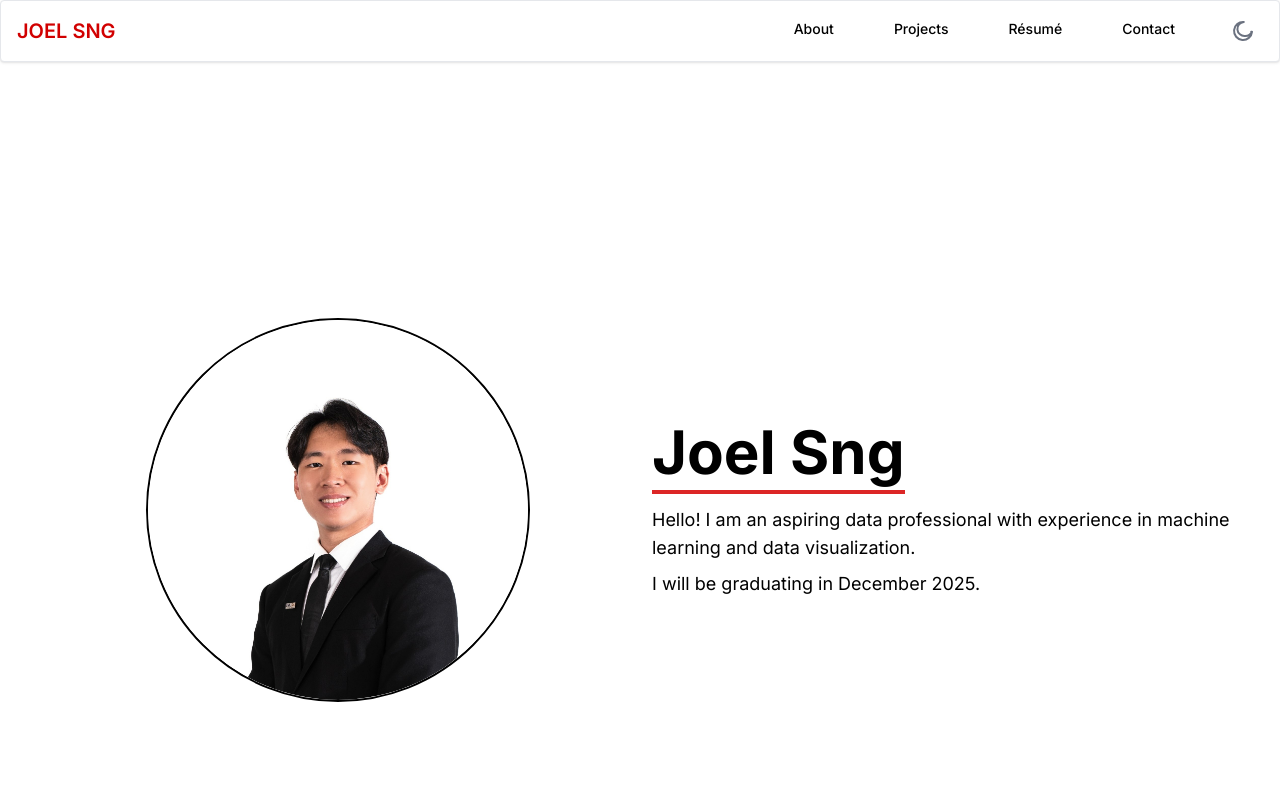
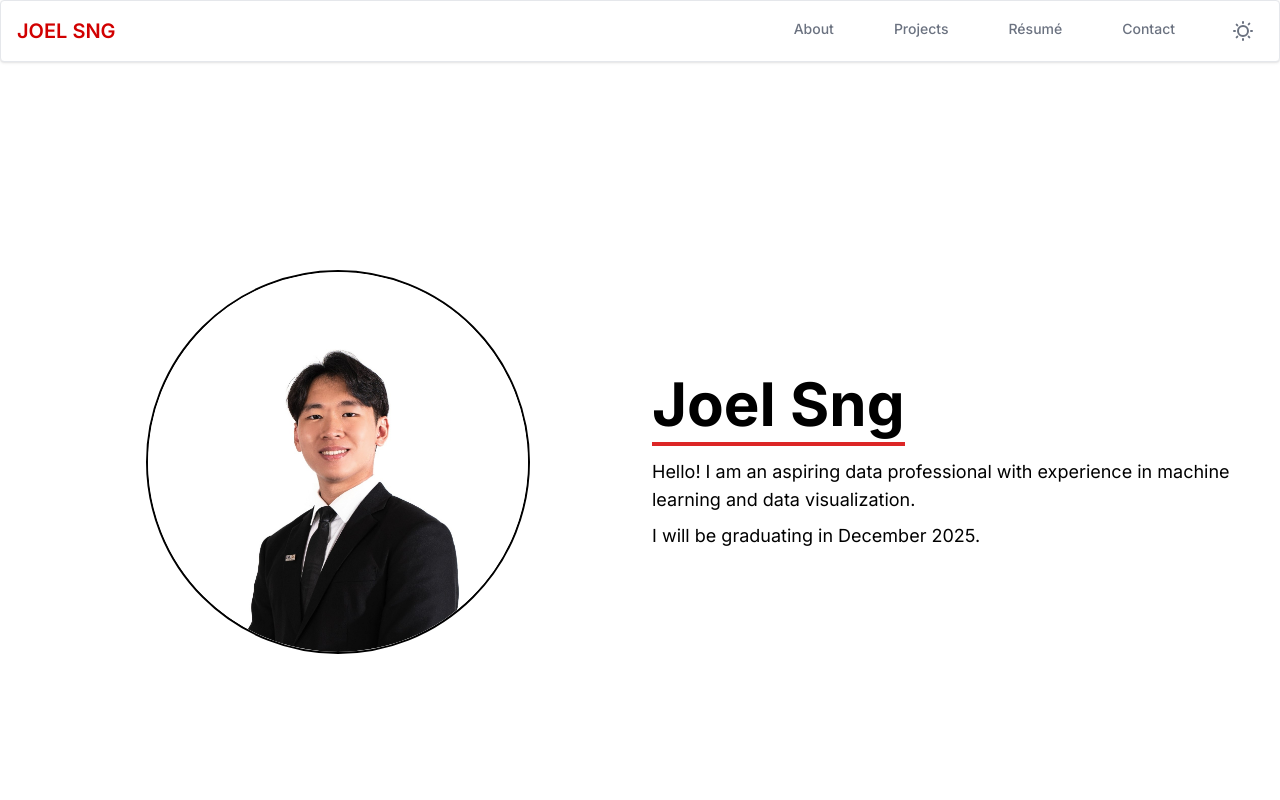
Before and after one commit to JoelSngZhenWei/testportfolio, a Next.js app: page / in a window 1280 px wide. Shown: the top 800 px of the page. Built offline with nearby package versions, Linux system fonts and the light colour scheme.

Commit message:
final changes for the night

```diff
--- a/app/globals.css
+++ b/app/globals.css
@@ -46,3 +46,33 @@ body {
 
 
 /* End Glowing Effect */
+
+/* Spin effect for navbar */
+@keyframes spin-fast {
+  0% {
+    transform: rotate(0deg);
+  }
+  100% {
+    transform: rotate(360deg);
+  }
+}
+
+@keyframes spin-slow {
+  0% {
+    transform: rotate(0deg);
+  }
+  100% {
+    transform: rotate(360deg);
+  }
+}
+
+.animate-spin-fast {
+  animation: spin-fast 0.5s linear; /* Fast spin duration */
+}
+
+.animate-spin-slow {
+  animation: spin-slow 0.5s ease-out; /* Slow down and stop duration */
+}
+
+
+/* End Spin effect */
--- a/app/page.tsx
+++ b/app/page.tsx
@@ -8,7 +8,7 @@ import Image from "next/image";
 
 export default function Home() {
   return (
-    <main className="flex flex-col items-center justify-center min-h-screen w-full px-6 py-12">
+    <main className="flex flex-col items-center justify-center min-h-screen w-full px-6 ">
       {/* Hero Section */}
       <Hero />
 
--- a/components/Header.tsx
+++ b/components/Header.tsx
@@ -1,23 +1,34 @@
 "use client";
-import { useState, useEffect } from "react";
+import { useState } from "react";
 import { usePathname } from "next/navigation";
 
 export default function Header() {
   const [isMenuOpen, setIsMenuOpen] = useState(false);
   const [isDarkMode, setIsDarkMode] = useState(false);
+  const [isAnimating, setIsAnimating] = useState(false);
+  const [isDecelerating, setIsDecelerating] = useState(false);
   const pathname = usePathname();
 
   const handleMenuToggle = () => {
     setIsMenuOpen(!isMenuOpen);
   };
 
-  // Function to check if a link is active
   const isActive = (href: string) => pathname === href;
 
-  // Toggle dark mode
   const handleDarkModeToggle = () => {
-    setIsDarkMode(!isDarkMode);
-    document.documentElement.classList.toggle("dark", !isDarkMode);
+    setIsAnimating(true); // Start the fast spin animation
+    setIsDecelerating(false); // Reset the deceleration state
+
+    setTimeout(() => {
+      setIsDarkMode(!isDarkMode); // Change the mode after the fast spin
+      setIsAnimating(false); // Stop the fast spin
+      setIsDecelerating(true); // Start decelerating after icon change
+    }, 500); // Duration of the fast spin animation in milliseconds
+
+    setTimeout(() => {
+      setIsDecelerating(false); // Stop the deceleration
+      document.documentElement.classList.toggle("dark", !isDarkMode);
+    }, 1000); // Total duration: 500ms fast spin + 500ms slow deceleration
   };
 
   return (
@@ -30,7 +41,6 @@ export default function Header() {
             </span>
           </a>
           <div className="flex items-center">
-            {/* Mobile Menu Toggle Button */}
             <button
               id="menu-toggle"
               type="button"
@@ -60,22 +70,42 @@ export default function Header() {
           >
             <ul className="flex flex-col mt-4 md:flex-row md:space-x-8 md:mt-0 md:text-sm md:font-medium text-black">
               <li>
-                <a href="/about" className={`block py-2 pr-4 pl-3 ... ${isActive("/about") ? "text-highlightRed" : ""}`}>
+                <a
+                  href="/about"
+                  className={`block py-2 pr-4 pl-3 rounded-lg text-gray-500 dark:text-gray-400 hover:bg-gray-100 dark:hover:bg-gray-700 ${
+                    isActive("/about") ? "text-highlightRed" : ""
+                  }`}
+                >
                   About
                 </a>
               </li>
               <li>
-                <a href="/projects" className={`block py-2 pr-4 pl-3 ... ${isActive("/projects") ? "text-highlightRed" : ""}`}>
+                <a
+                  href="/projects"
+                  className={`block py-2 pr-4 pl-3 rounded-lg text-gray-500 dark:text-gray-400 hover:bg-gray-100 dark:hover:bg-gray-700 ${
+                    isActive("/projects") ? "text-highlightRed" : ""
+                  }`}
+                >
                   Projects
                 </a>
               </li>
               <li>
-                <a href="/resume" className={`block py-2 pr-4 pl-3 ... ${isActive("/resume") ? "text-highlightRed" : ""}`}>
+                <a
+                  href="/resume"
+                  className={`block py-2 pr-4 pl-3 rounded-lg text-gray-500 dark:text-gray-400 hover:bg-gray-100 dark:hover:bg-gray-700 ${
+                    isActive("/resume") ? "text-highlightRed" : ""
+                  }`}
+                >
                   Résumé
                 </a>
               </li>
               <li>
-                <a href="/contact" className={`block py-2 pr-4 pl-3 ... ${isActive("/contact") ? "text-highlightRed" : ""}`}>
+                <a
+                  href="/contact"
+                  className={`block py-2 pr-4 pl-3 rounded-lg text-gray-500 dark:text-gray-400 hover:bg-gray-100 dark:hover:bg-gray-700 ${
+                    isActive("/contact") ? "text-highlightRed" : ""
+                  }`}
+                >
                   Contact
                 </a>
               </li>
@@ -85,16 +115,46 @@ export default function Header() {
                   onClick={handleDarkModeToggle}
                   className="flex items-center p-2 text-sm font-medium text-gray-500 dark:text-gray-400 hover:bg-gray-100 dark:hover:bg-gray-700 rounded-lg"
                 >
-                  {isDarkMode ? (
-                    <svg className="w-6 h-6" fill="none" stroke="currentColor" viewBox="0 0 24 24">
-                      <path strokeLinecap="round" strokeLinejoin="round" strokeWidth="2" d="M12 3v1m0 16v1m8-9h1M4 12H3m15.364-7.364l-.707.707M6.343 17.657l-.707.707m12.728 0l-.707-.707M6.343 6.343l-.707-.707M12 7a5 5 0 015 5v0a5 5 0 01-5 5v0a5 5 0 01-5-5v0a5 5 0 015-5z" />
-                    </svg>
-                  ) : (
-                    <svg className="w-6 h-6" fill="none" stroke="currentColor" viewBox="0 0 24 24">
-                      <path strokeLinecap="round" strokeLinejoin="round" strokeWidth="2" d="M21 12.79A9 9 0 1112.79 3a7 7 0 001.21 13.95 7.5 7.5 0 007-4.16 8.967 8.967 0 00-.79-.01z" />
-                    </svg>
-                  )}
                   <span className="sr-only">Toggle dark mode</span>
+                  <div
+                    className={`transition-transform ${
+                      isAnimating
+                        ? "animate-spin-fast"
+                        : isDecelerating
+                        ? "animate-spin-slow"
+                        : ""
+                    }`}
+                  >
+                    {isDarkMode ? (
+                      <svg
+                        className="w-6 h-6"
+                        fill="none"
+                        stroke="currentColor"
+                        viewBox="0 0 24 24"
+                      >
+                        <path
+                          strokeLinecap="round"
+                          strokeLinejoin="round"
+                          strokeWidth="2"
+                          d="M21 12.79A9 9 0 1112.79 3a7 7 0 001.21 13.95 7.5 7.5 0 007-4.16 8.967 8.967 0 00-.79-.01z"
+                        />
+                      </svg>
+                    ) : (
+                      <svg
+                        className="w-6 h-6"
+                        fill="none"
+                        stroke="currentColor"
+                        viewBox="0 0 24 24"
+                      >
+                        <path
+                          strokeLinecap="round"
+                          strokeLinejoin="round"
+                          strokeWidth="2"
+                          d="M12 3v1m0 16v1m8-9h1M4 12H3m15.364-7.364l-.707.707M6.343 17.657l-.707.707m12.728 0l-.707-.707M6.343 6.343l-.707-.707M12 7a5 5 0 015 5v0a5 5 0 01-5 5v0a5 5 0 01-5-5v0a5 5 0 015-5z"
+                        />
+                      </svg>
+                    )}
+                  </div>
                 </button>
               </li>
             </ul>
--- a/components/Hero.tsx
+++ b/components/Hero.tsx
@@ -3,11 +3,11 @@ import Image from "next/image"; // Import the Image component
 
 export default function Hero() {
   return (
-    <section className="flex flex-col md:flex-row items-center justify-center min-h-screen w-full px-6 py-4 bg-white">
+    <section className="flex flex-col md:flex-row items-center justify-start min-h-screen w-full px-6 bg-white"> {/* Changed justify-center to justify-start and added pt-12 */}
       {/* Left Side - Profile Image with Static Border */}
       <div className="flex justify-center md:w-1/2 mb-4 md:mb-0 md:mr-6">
         {/* Wrapper with Static Border */}
-        <div className="relative w-96 h-96 overflow-hidden border-2 border-black rounded-full mx-auto"> {/* Increased size and centered */}
+        <div className="relative w-96 h-96 overflow-hidden border-2 border-black rounded-full mx-auto">
           {/* Image inside the border */}
           <Image
             src="/Joel.jpg" // Correct path to your image in the public folder
--- a/components/pdf.tsx
+++ b/components/pdf.tsx
@@ -1,4 +1,3 @@
-// components/pdf.tsx
 "use client";
 
 export default function PDF() {
@@ -6,7 +5,7 @@ export default function PDF() {
     <div className="flex justify-center items-center min-h-screen bg-gray-100">
       <iframe
         src="/api/download-pdf" // Use the API route instead of direct file path
-        className="w-full h-[90vh] md:w-3/4 md:h-[90vh] border-0" // Adjusted height
+        className="w-full h-screen max-w-full md:w-3/4 md:h-[90vh] border-0" // Adjusted height and width for responsiveness
         title="Resume PDF"
       />
     </div>
```
